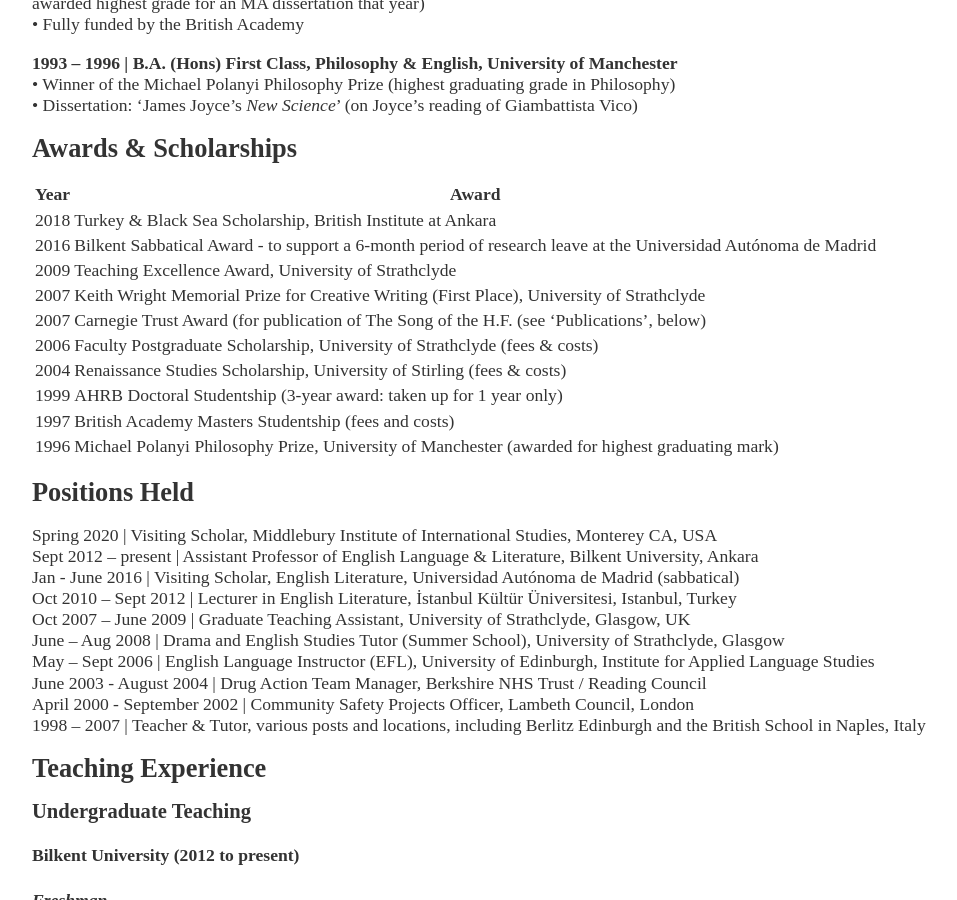
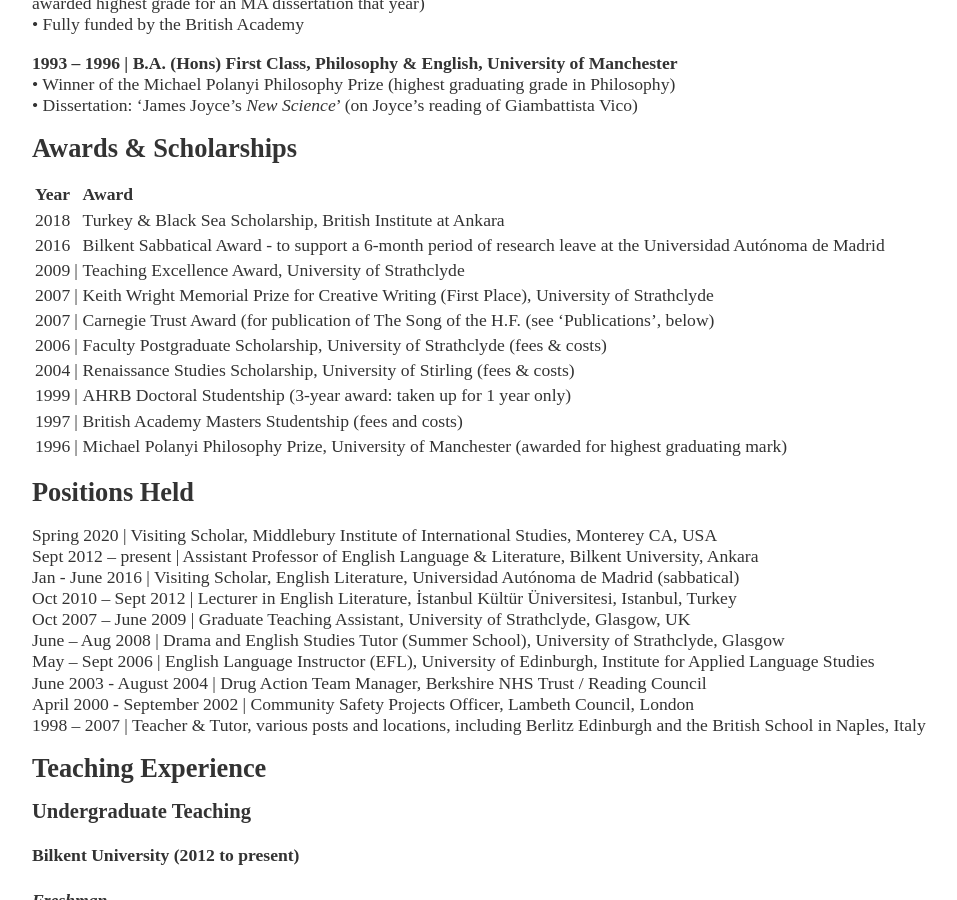
Before and after one commit to scassacocchi/scassacocchi.github.io, a Jekyll site: the page built from cv/index.md, in a window 1280 px wide and 900 px high, scrolled down 902 px. Shown: the whole window, without its empty margins (160-1117 px from the left). Built offline with Jekyll 4.4.1, drawn with Linux system fonts in a browser that asks for light colours.

```diff
--- a/cv/index.md
+++ b/cv/index.md
@@ -44,18 +44,18 @@ Forster & Eliot – awarded highest grade for an MA dissertation that year)
 
 ## Awards & Scholarships
 
-| Year | Award |
-|---|---|
-| 2018 | Turkey & Black Sea Scholarship, British Institute at Ankara |
-| 2016 | Bilkent Sabbatical Award - to support a 6-month period of research leave at the Universidad Autónoma de Madrid |
-| 2009 | Teaching Excellence Award, University of Strathclyde |
-| 2007 | Keith Wright Memorial Prize for Creative Writing (First Place), University of Strathclyde |
-| 2007 | Carnegie Trust Award (for publication of The Song of the H.F. (see ‘Publications’, below) |
-| 2006 | Faculty Postgraduate Scholarship, University of Strathclyde (fees & costs) |
-| 2004 | Renaissance Studies Scholarship, University of Stirling (fees & costs) |
-| 1999 | AHRB Doctoral Studentship (3-year award: taken up for 1 year only) |
-| 1997 | British Academy Masters Studentship (fees and costs) |
-| 1996 | Michael Polanyi Philosophy Prize, University of Manchester (awarded for highest graduating mark) |
+| Year |   |  Award |
+|---|---|:---|
+| 2018 |  | Turkey & Black Sea Scholarship, British Institute at Ankara |
+| 2016 |  | Bilkent Sabbatical Award - to support a 6-month period of research leave at the Universidad Autónoma de Madrid |
+| 2009 | \| | Teaching Excellence Award, University of Strathclyde |
+| 2007 | \| | Keith Wright Memorial Prize for Creative Writing (First Place), University of Strathclyde |
+| 2007 | \| | Carnegie Trust Award (for publication of The Song of the H.F. (see ‘Publications’, below) |
+| 2006 | \| | Faculty Postgraduate Scholarship, University of Strathclyde (fees & costs) |
+| 2004 | \| | Renaissance Studies Scholarship, University of Stirling (fees & costs) |
+| 1999 | \| | AHRB Doctoral Studentship (3-year award: taken up for 1 year only) |
+| 1997 | \| | British Academy Masters Studentship (fees and costs) |
+| 1996 | \| | Michael Polanyi Philosophy Prize, University of Manchester (awarded for highest graduating mark) |
 
 ## Positions Held
 Spring 2020 | Visiting Scholar, Middlebury Institute of International Studies, Monterey CA, USA
```
